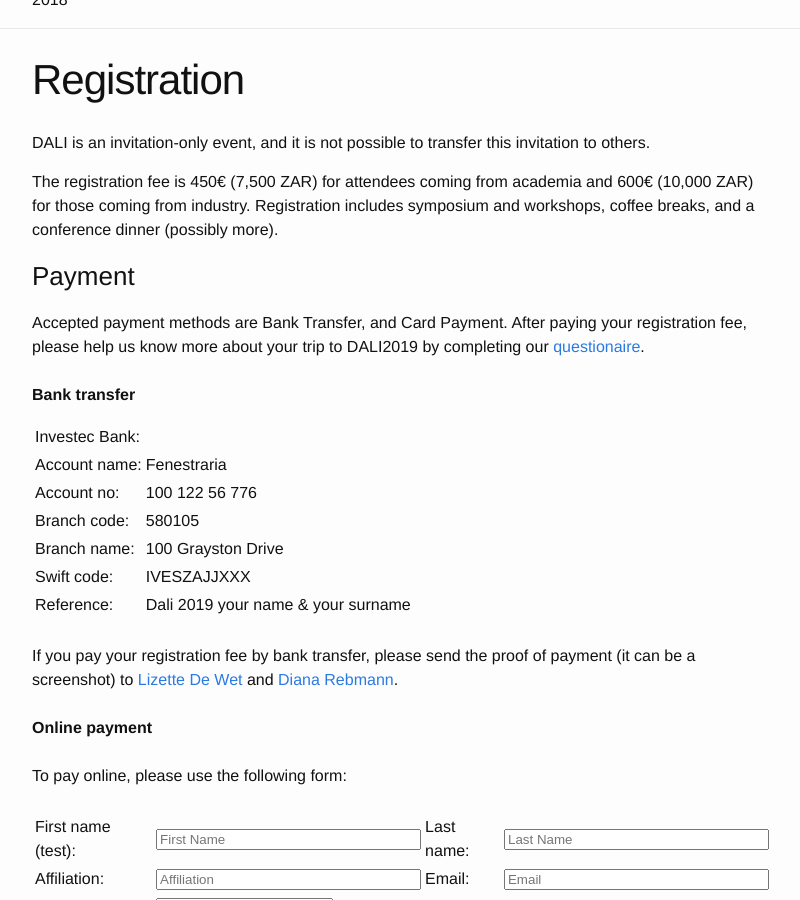
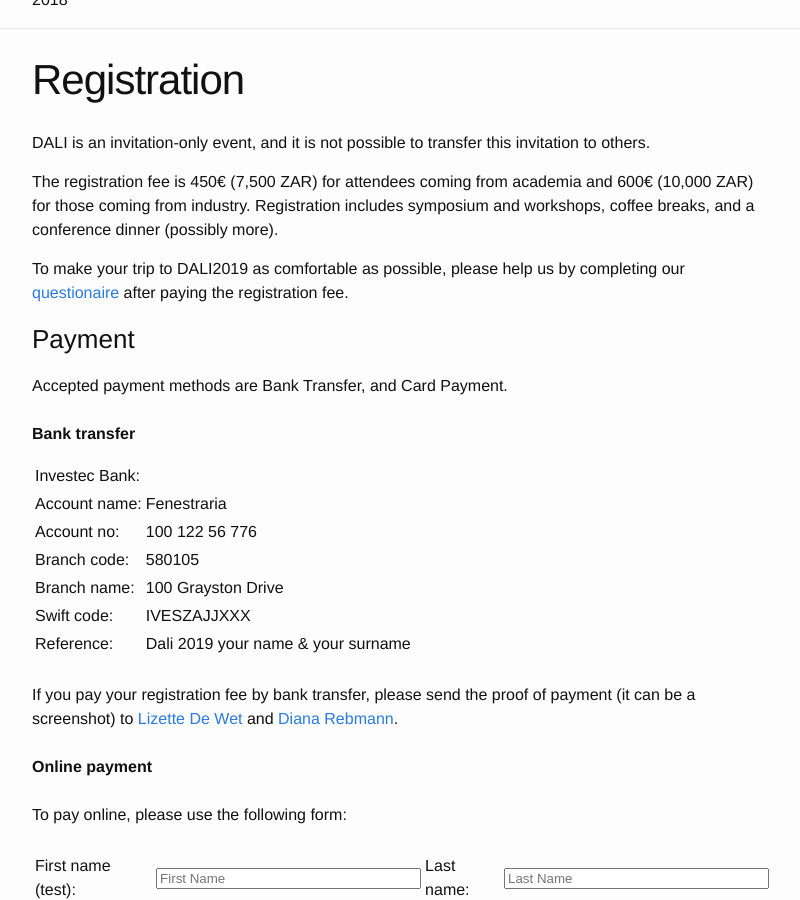
Before and after one commit to dalimeeting/dalimeeting.github.io, a Jekyll site: the page built from registration.html, in a window 1280 px wide and 900 px high, scrolled down 435 px. Shown: the whole window, without its empty margins (238-1038 px from the left). Built offline with Jekyll 4.4.1, drawn with Linux system fonts in a browser that asks for light colours.

Commit message:
Update registration.html

```diff
--- a/_layouts/registration.html
+++ b/_layouts/registration.html
@@ -8,9 +8,12 @@ layout: page
   <p>The registration fee is 450€ (7,500 ZAR) for attendees coming from academia and 600€ (10,000 ZAR) for those coming from industry.
   Registration includes symposium and workshops, coffee breaks, and a conference dinner (possibly more).</p>
 
+  <p>To make your trip to DALI2019 as comfortable as possible, please help us by completing our <a href="https://goo.gl/forms/IRvQzsEpiCE44GHk1" target="_blank">questionaire</a>
+	  after paying the registration fee.</p>
+
   <h3>Payment</h3>
 
-  <p>Accepted payment methods are Bank Transfer, and Card Payment. After paying your registration fee, please help us know more about your trip to DALI2019 by completing our <a href="https://goo.gl/forms/IRvQzsEpiCE44GHk1" target="_blank">questionaire</a>.
+  <p>Accepted payment methods are Bank Transfer, and Card Payment.
     <br><br>
 
   <strong>Bank transfer</strong>
```
